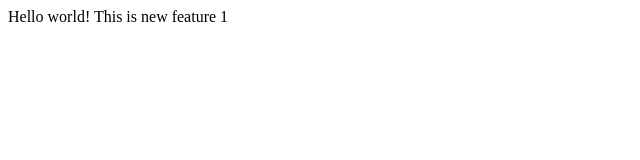
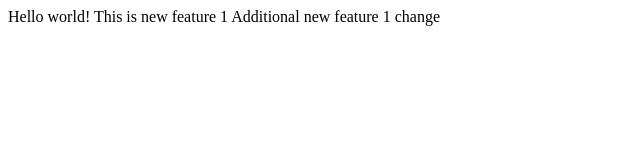
Before and after one commit to jamesconnollylyit/MyWebsite, a plain HTML site: page Website/index.htm in a window 1280 px wide. Shown: the whole page, without its empty margins (0-640 px from the left). Drawn offline with Linux system fonts and the light colour scheme.

Commit message:
Conflicting change to NewFeature1

```diff
--- a/Website/index.htm
+++ b/Website/index.htm
@@ -7,6 +7,6 @@
 <body>
 Hello world!
     This is new feature 1
-
+    Additional new feature 1 change
 </body>
 </html>
```
